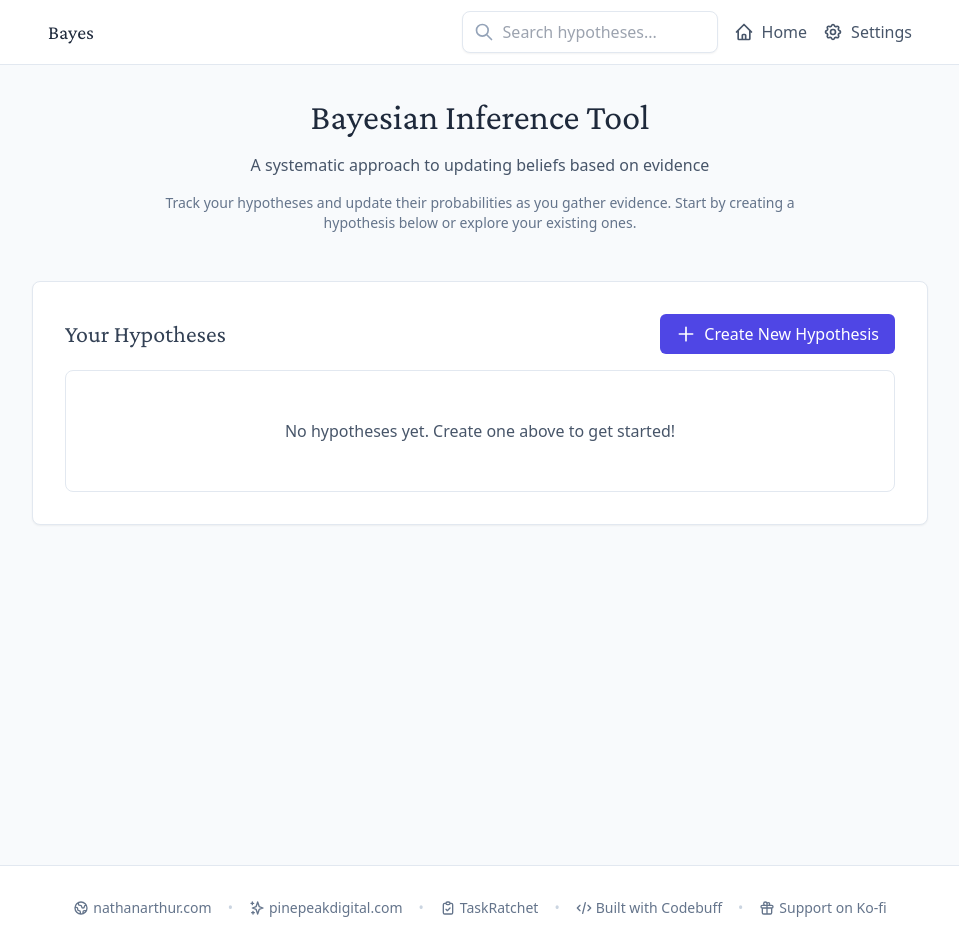
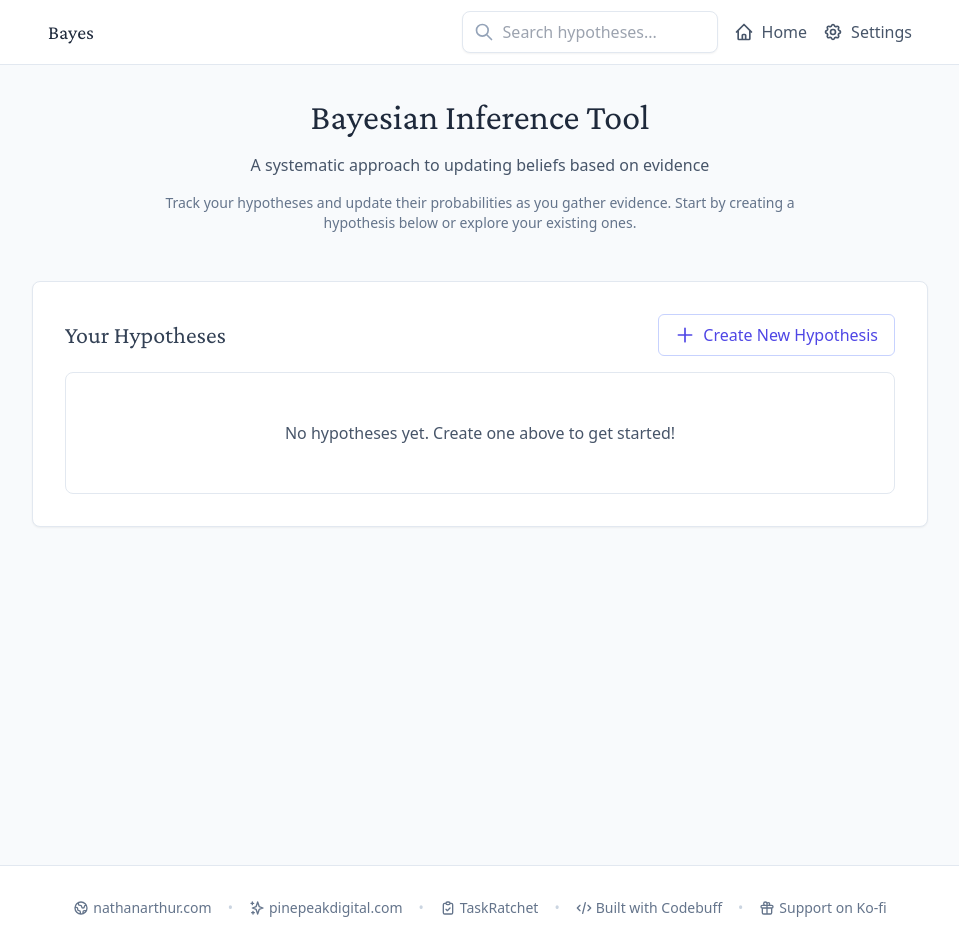
Before and after one commit to narthur/bayes, a SvelteKit app: page / in a window 1280 px wide. Shown: the whole page, without its empty margins (160-1119 px from the left). Built offline with nearby package versions, Linux system fonts and the light colour scheme.

Commit message:
improve button styling

```diff
--- a/src/routes/+page.svelte
+++ b/src/routes/+page.svelte
@@ -16,8 +16,6 @@
 	let hypotheses: Hypothesis[] = [];
 	let beeminderConfig: BeeminderConfig;
 	import { searchQuery } from '$lib';
-
-
 
 	onMount(() => {
 		hypotheses = loadHypotheses();
@@ -64,7 +62,7 @@
 				<div class="flex items-center gap-4">
 					<button
 						on:click={() => (showNewHypothesisModal = true)}
-						class="px-4 py-2 bg-indigo-600 text-white rounded-md hover:bg-indigo-700 transition-colors font-medium flex items-center gap-2"
+						class="px-4 py-2 text-indigo-600 hover:text-indigo-700 hover:bg-indigo-50 rounded-md transition-colors font-medium flex items-center gap-2 border border-indigo-200"
 					>
 						<svg class="w-5 h-5" fill="none" stroke="currentColor" viewBox="0 0 24 24">
 							<path
```
